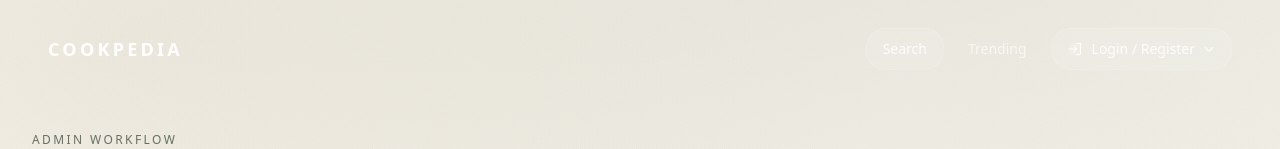
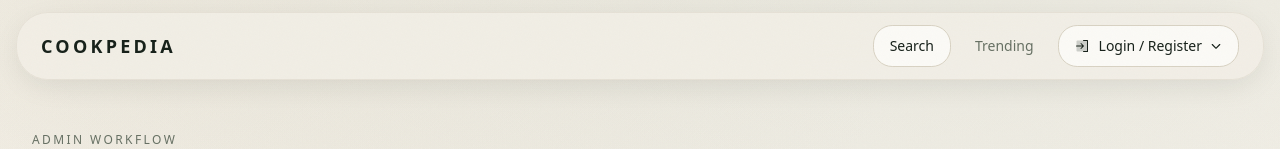
Before and after one commit to ngmkhoi/cookingpedia, a Next.js app in the folder apps/web/: page /admin/recipes/pending in a window 1280 px wide. Shown: the top 149 px of the page. Built offline with nearby package versions, Linux system fonts and the light colour scheme; no server answers.

Commit message:
fix(web): use readable header styling on subpages

```diff
--- a/apps/web/components/layout/site-header.tsx
+++ b/apps/web/components/layout/site-header.tsx
@@ -10,7 +10,7 @@ import {
   Heart
 } from "@phosphor-icons/react";
 import Link from "next/link";
-import { useRouter } from "next/navigation";
+import { usePathname, useRouter } from "next/navigation";
 import { useEffect, useRef, useState } from "react";
 import { useDispatch, useSelector } from "react-redux";
 import { apiWrite } from "@/lib/api";
@@ -23,9 +23,11 @@ export function SiteHeader() {
   const auth = useSelector((state: RootState) => state.auth);
   const dispatch = useDispatch();
   const router = useRouter();
+  const pathname = usePathname();
   const [open, setOpen] = useState(false);
   const [scrolled, setScrolled] = useState(false);
   const menuRef = useRef<HTMLDivElement | null>(null);
+  const elevated = scrolled || pathname !== "/";
 
   useEffect(() => {
     const handleClickOutside = (event: MouseEvent) => {
@@ -65,8 +67,8 @@ export function SiteHeader() {
   return (
     <header
       className={`fixed left-1/2 z-40 flex -translate-x-1/2 items-center justify-between px-6 py-3 transition-all duration-500 ${
-        scrolled
-          ? "top-3 max-w-[min(1360px,calc(100%-2rem))] rounded-[2rem] border border-[var(--line-subtle)] bg-[var(--canvas)]/85 shadow-[0_8px_32px_-8px_rgba(22,32,25,0.12)] backdrop-blur-xl"
+        elevated
+          ? "top-3 max-w-[min(1360px,calc(100%-2rem))] rounded-[2rem] border border-[var(--line-subtle)] bg-[rgba(242,239,231,0.85)] shadow-[0_8px_32px_-8px_rgba(22,32,25,0.12)] backdrop-blur-xl"
           : "top-4 max-w-[1400px] rounded-[2.5rem] bg-transparent px-5 md:px-8"
       }`}
       style={{ width: "calc(100% - 2rem)" }}
@@ -74,7 +76,7 @@ export function SiteHeader() {
       <Link
         href="/"
         className={`text-lg font-semibold uppercase tracking-[0.18em] transition-colors duration-300 ${
-          scrolled ? "text-[var(--ink)]" : "text-white"
+          elevated ? "text-[var(--ink)]" : "text-white"
         }`}
       >
         {SITE_NAME}
@@ -83,7 +85,7 @@ export function SiteHeader() {
         <Link
           href={MAIN_NAV[0].href}
           className={`rounded-[1.2rem] px-4 py-2.5 transition-all duration-200 ${
-            scrolled
+            elevated
               ? "border border-[var(--line)] bg-[var(--panel)] text-[var(--ink)] hover:bg-[var(--panel-soft)]"
               : "border border-white/15 bg-white/10 text-white/90 backdrop-blur-sm hover:bg-white/20"
           }`}
@@ -93,7 +95,7 @@ export function SiteHeader() {
         <Link
           href={MAIN_NAV[1].href}
           className={`rounded-[1.2rem] px-4 py-2.5 transition-all duration-200 ${
-            scrolled
+            elevated
               ? "text-[var(--muted)] hover:bg-black/5"
               : "text-white/70 hover:text-white"
           }`}
@@ -106,10 +108,10 @@ export function SiteHeader() {
             onClick={() => setOpen((value) => !value)}
             className={`inline-flex items-center rounded-[1.2rem] px-4 py-2.5 text-sm font-medium transition-all duration-200 ${
               auth.status === "authenticated"
-                ? scrolled
+                ? elevated
                   ? "bg-[var(--accent-strong)] text-white shadow-[0_10px_24px_-14px_rgba(50,65,50,0.4)]"
                   : "border border-white/20 bg-white/15 text-white backdrop-blur-sm hover:bg-white/25"
-                : scrolled
+                : elevated
                   ? "border border-[var(--line)] bg-[var(--panel)] text-[var(--ink)] hover:bg-[var(--panel-soft)]"
                   : "border border-white/15 bg-white/10 text-white/90 backdrop-blur-sm hover:bg-white/20"
             }`}
```
Also changed, not shown: 1 other file (tests, documents, lock files or other folders).
